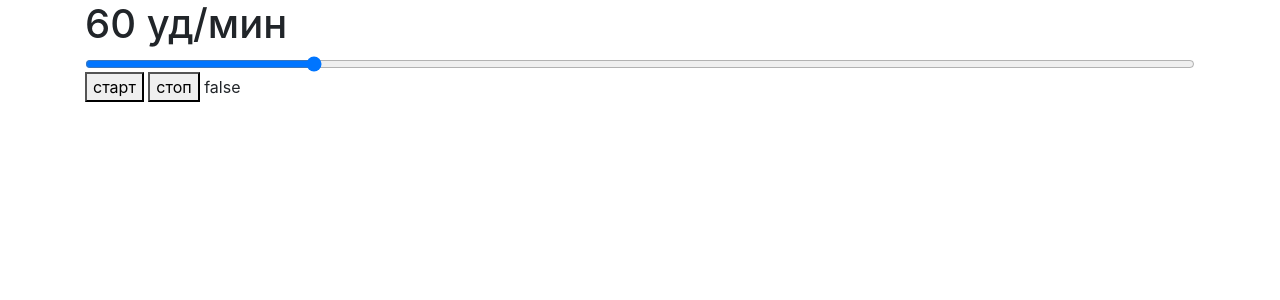
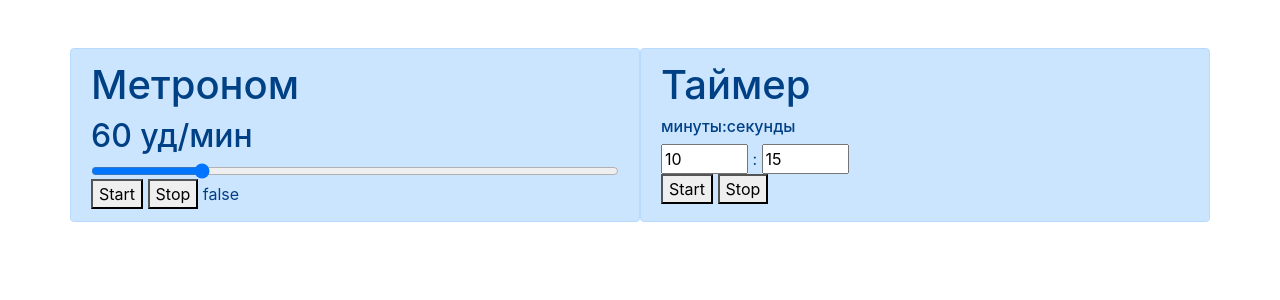
Before and after one commit to Zefordd/Calculator, a Python web app: template templates/metronome/metronome.html in a window 1280 px wide. Shown: the part 70-370 px from the top of the page. Run offline with Jinja, Linux system fonts and the light colour scheme; the template is opened without the code that fills it, so the values that code supplies are empty.

Commit message:
переделан метроном, сделан таймер для метронома

```diff
--- a/static/js/metronome.js
+++ b/static/js/metronome.js
@@ -4,23 +4,45 @@
         start: false,
         beats_per_minute: 60,
         audio: new Audio("../../static/tick.wav"), //так ток инвалиды делают, помогите
+
+        minutes: 10,
+        seconds: 15,
     },
     methods: {
         start_metronome: function () {
-            console.log(this.audio);
             this.audio.play();
             console.log(0);
             i = 1;
             this.start = true;
-            interval = setInterval(this.do_one_beat, 60000 / this.beats_per_minute);
+            this.do_one_beat();
         },
-        do_one_beat: function () {
-            console.log(i);
-            this.audio.play();
-            if (this.start === false) {
-                clearInterval(interval);
+        do_one_beat: async function () {
+            while (this.start === true) {
+                console.time('one_beat_time');
+                this.audio.play();
+                await this.sleep(60000 / this.beats_per_minute);
+                console.timeEnd('one_beat_time');
             }
-            i += 1;
+        },
+        sleep: function (ms) {
+            return new Promise(resolve => setTimeout(resolve, ms));
+        },
+
+        start_timer: async function () {
+            this.start = true;
+            this.do_one_beat();
+            while (this.minutes >= 0) {
+                while (this.seconds >= 1) {
+                    await this.sleep(1000);
+                    this.seconds -= 1;
+                }
+                if (this.minutes === 0) {
+                    break
+                }
+                this.minutes -= 1;
+                this.seconds = 60;
+            }
+            this.start = false;
         },
     },
     delimiters: ['[[',']]']
--- a/templates/metronome/metronome.html
+++ b/templates/metronome/metronome.html
@@ -8,15 +8,29 @@
 
 {% block content %}
 <div class="container" id="metronome">
-    <div class="row">
-        <div class="col">
-            <h1>[[ beats_per_minute ]] уд/мин</h1>
+    <div class="row pt-5">
+        <div class="col-6 alert alert-primary">
+            <h1>Метроном</h1>
+            <div class="w-100"></div>
+            <h2>[[ beats_per_minute ]] уд/мин</h2>
             <input type="range" min="20" max="218" step="1" class="form-control-range" v-model="beats_per_minute">
             <div class="w-100"></div>
-            <button v-on:click="start_metronome">старт</button>
-            <button v-on:click="start = false">стоп</button>
+            <button v-on:click="start_metronome">Start</button>
+            <button v-on:click="start = false">Stop</button>
             [[ start ]]
+        </div>
+        <div class="col-6 alert alert-primary">
+            <h1>Таймер</h1>
+            <h6>минуты:секунды</h6>
+            <div class="w-100"></div>
 
+            <input type="number" min="0" max="59" v-model="minutes">
+            :
+            <input type="number" min="0" max="59" v-model="seconds">
+            <div class="w-100"></div>
+
+            <button v-on:click="start_timer">Start</button>
+            <button>Stop</button>
         </div>
 
     </div>
```
